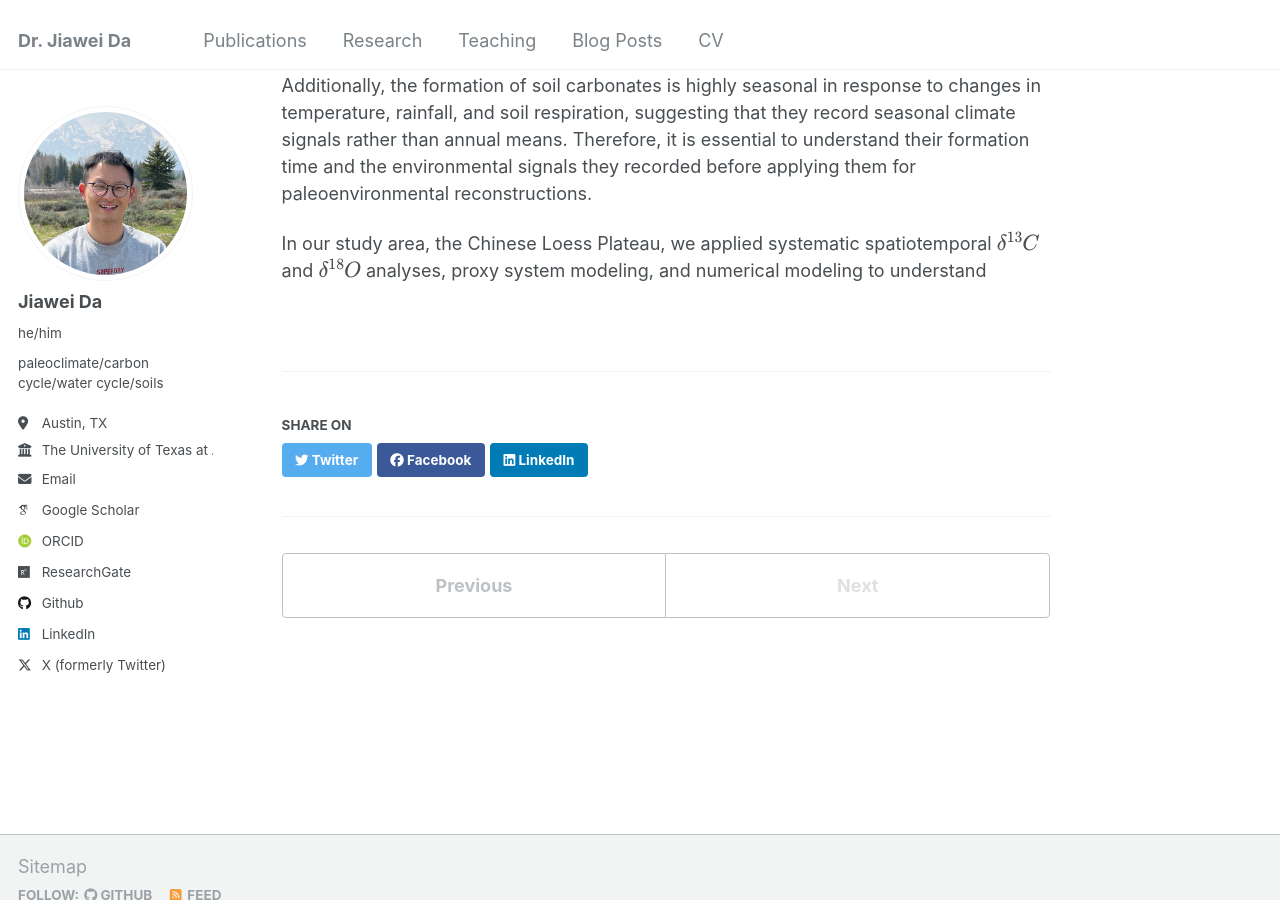
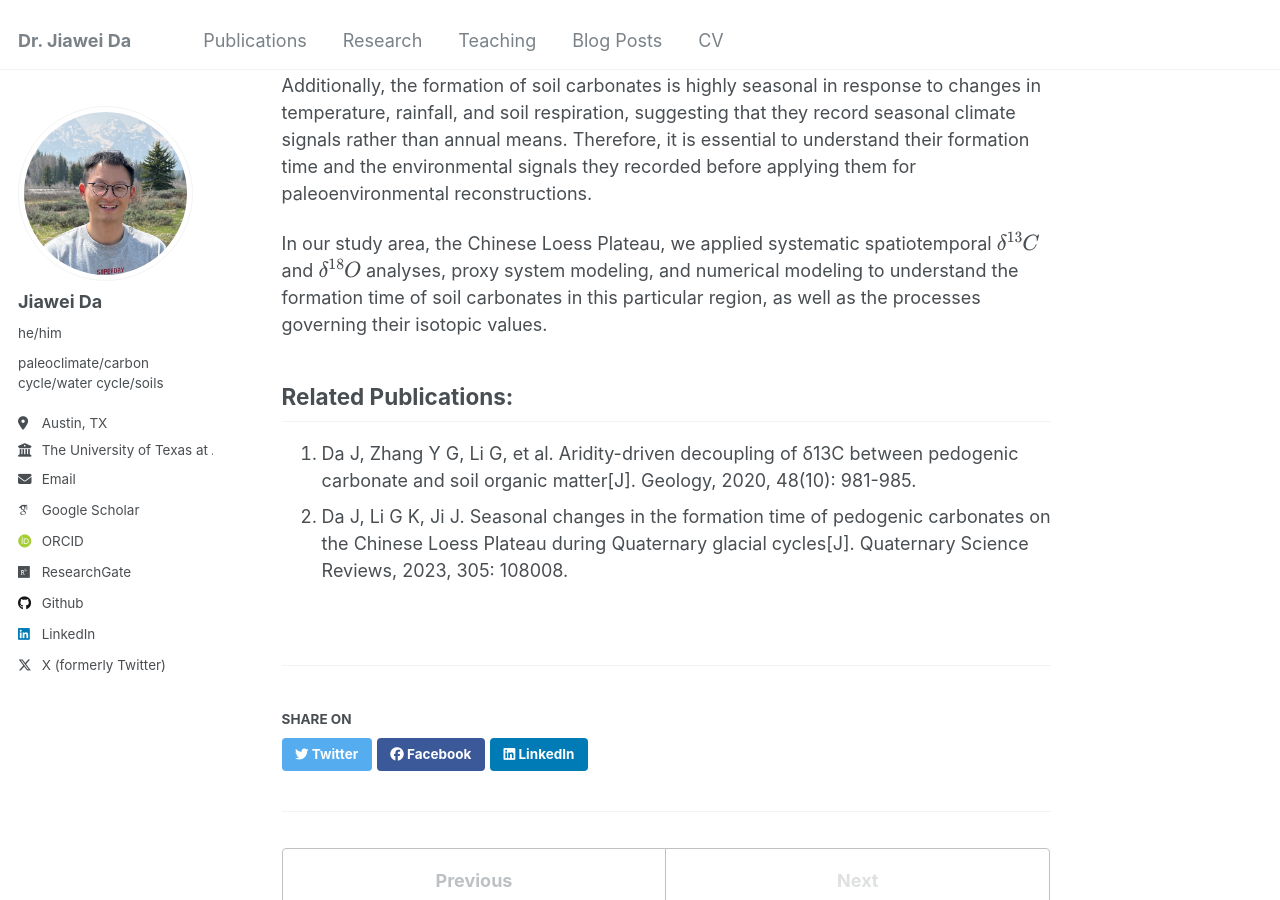
Before and after one commit to da-jiawei/da-jiawei.github.io, a Jekyll site: the page built from _research/research-2.md, in a window 1280 px wide and 900 px high, scrolled down 771 px. Built offline with Jekyll 4.4.1, drawn with Linux system fonts in a browser that asks for light colours; some web fonts are replaced.

Commit message:
update research

```diff
--- a/_pages/research.html
+++ b/_pages/research.html
@@ -14,7 +14,7 @@ author_profile: true
 
 /* Custom width for the research page */
 .page-research {
-    max-width: 1200px; /* 修改宽度 */
-    margin: 0 auto;    /* 居中 */
-    padding: 0 20px;   /* 内边距 */
+    max-width: 1200px;
+    margin: 0 auto;
+    padding: 0 20px;
 }
--- a/_research/research-2.md
+++ b/_research/research-2.md
@@ -12,4 +12,9 @@ Soil carbonates are a common terrestrial archive for paleoclimate studies. For i
 
 However, both their carbon and oxygen isotopic compositions are affected by multiple environmental forcings, which can be difficult to disentangle in paleo contexts. Additionally, the formation of soil carbonates is highly seasonal in response to changes in temperature, rainfall, and soil respiration, suggesting that they record seasonal climate signals rather than annual means. Therefore, it is essential to understand their formation time and the environmental signals they recorded before applying them for paleoenvironmental reconstructions.
 
-In our study area, the Chinese Loess Plateau, we applied systematic spatiotemporal \\(\delta^{13}C\\) and \\(\delta^{18}O\\) analyses, proxy system modeling, and numerical modeling to understand
+In our study area, the Chinese Loess Plateau, we applied systematic spatiotemporal \\(\delta^{13}C\\) and \\(\delta^{18}O\\) analyses, proxy system modeling, and numerical modeling to understand the formation time of soil carbonates in this particular region, as well as the processes governing their isotopic values.
+
+## Related Publications:
+
+   1. Da J, Zhang Y G, Li G, et al. Aridity-driven decoupling of δ13C between pedogenic carbonate and soil organic matter[J]. Geology, 2020, 48(10): 981-985.
+   2. Da J, Li G K, Ji J. Seasonal changes in the formation time of pedogenic carbonates on the Chinese Loess Plateau during Quaternary glacial cycles[J]. Quaternary Science Reviews, 2023, 305: 108008.
```
